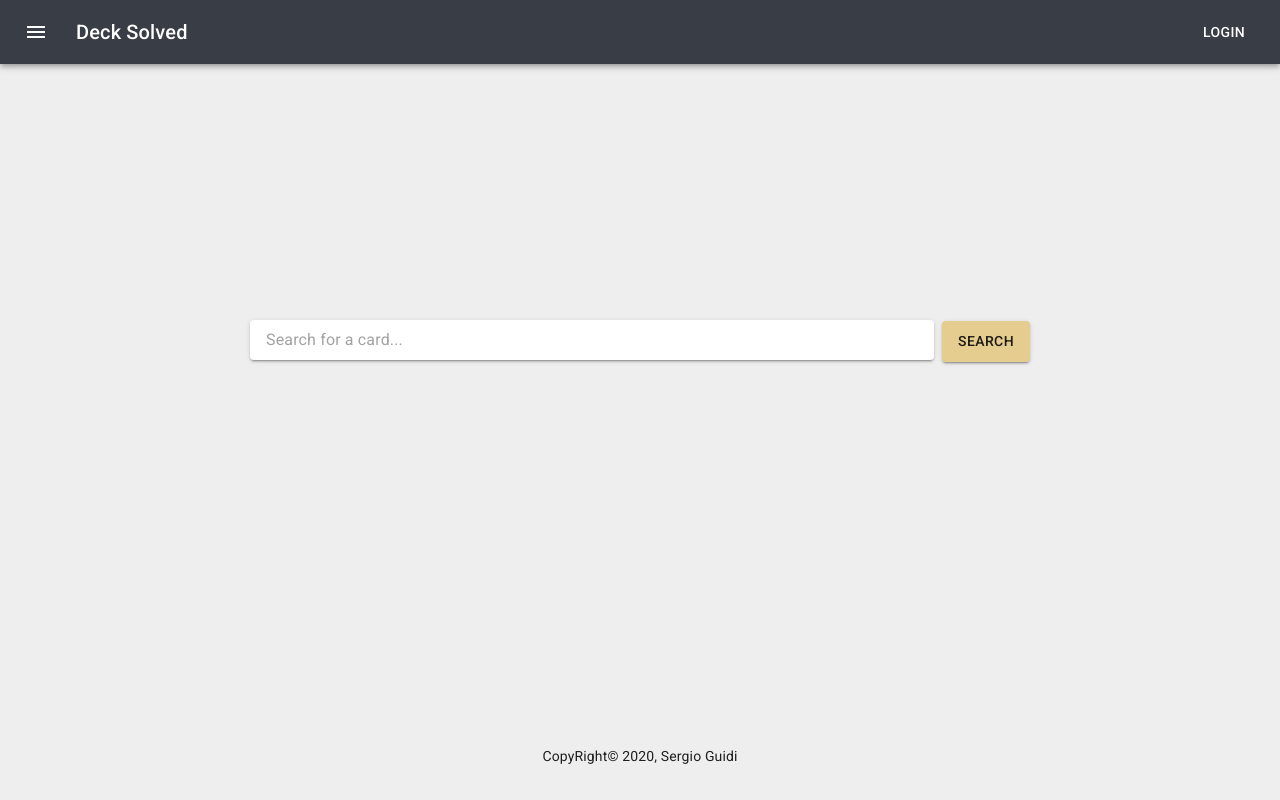
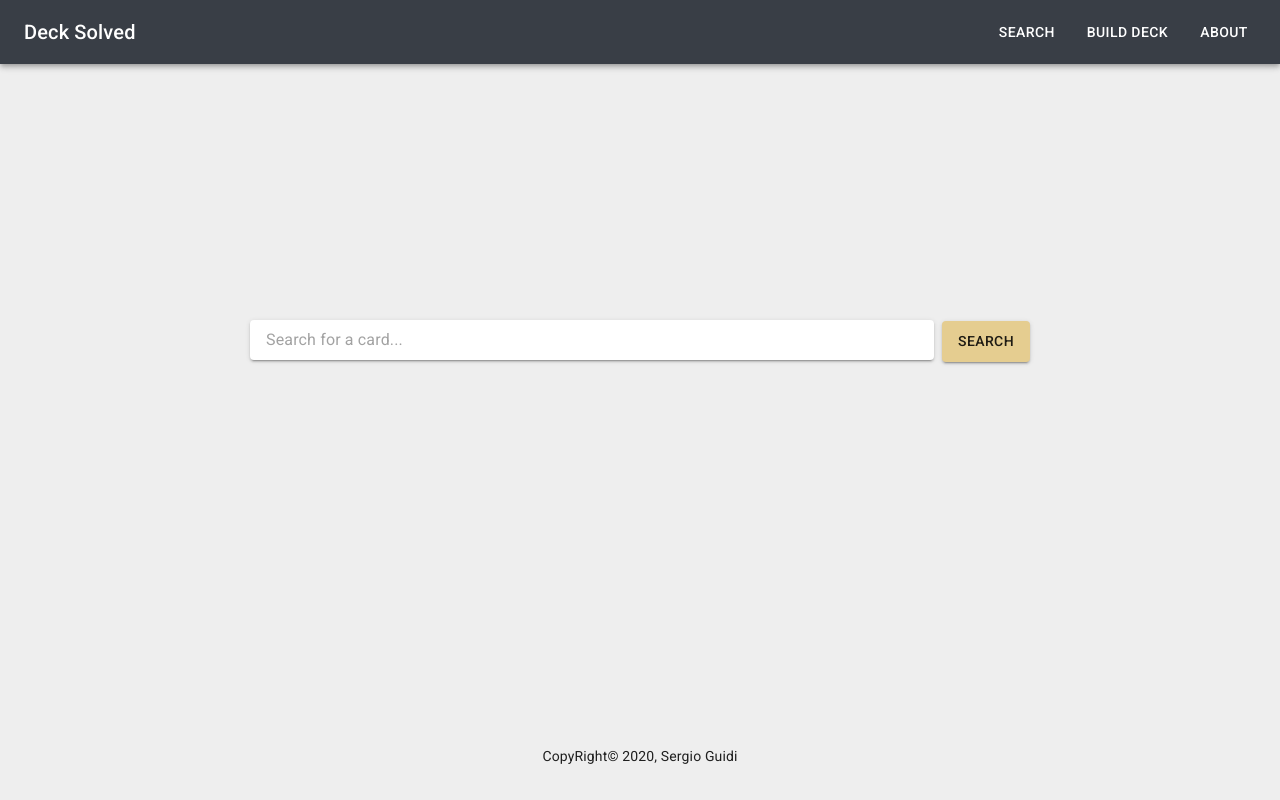
Before and after one commit to serjaou/deck-solved, a React (Create React App) app in the folder client/: page / in a window 1280 px wide. Built offline with nearby package versions, Linux system fonts and the light colour scheme.

Commit message:
Add a NavButtons component and refactor the NavBar

```diff
--- a/client/src/components/layout/NavBar.js
+++ b/client/src/components/layout/NavBar.js
@@ -1,17 +1,9 @@
 import React from 'react';
 import { makeStyles } from '@material-ui/core/styles';
-import { AppBar, Toolbar } from '@material-ui/core';
-import { Button, IconButton } from '@material-ui/core';
-import { Typography } from '@material-ui/core';
-import MenuIcon from '@material-ui/icons/Menu';
+import { AppBar, Toolbar, Typography } from '@material-ui/core';
+import NavButtons from './NavButtons';
 
 const useStyles = makeStyles(theme => ({
-  root: {
-    flexGrow: 1
-  },
-  menuButton: {
-    marginRight: theme.spacing(2)
-  },
   title: {
     flexGrow: 1
   }
@@ -19,25 +11,16 @@ const useStyles = makeStyles(theme => ({
 
 function NavBar() {
   const classes = useStyles();
+
   return (
-    <div className={classes.root}>
     <AppBar position='static'>
       <Toolbar>
-          <IconButton
-            edge='start'
-            className={classes.menuButton}
-            color='inherit'
-            aria-label='menu'
-          >
-            <MenuIcon />
-          </IconButton>
         <Typography variant='h6' className={classes.title}>
           Deck Solved
         </Typography>
-          <Button color='inherit'>Login</Button>
+        <NavButtons />
       </Toolbar>
     </AppBar>
-    </div>
   );
 }
 
--- /dev/null
+++ b/client/src/components/layout/NavButtons.js
@@ -0,0 +1,35 @@
+import React from 'react';
+import { Box, Button, IconButton, useMediaQuery } from '@material-ui/core';
+import { makeStyles } from '@material-ui/core/styles';
+import MenuIcon from '@material-ui/icons/Menu';
+
+const useStyles = makeStyles(theme => ({
+  button: {
+    marginLeft: '1rem'
+  }
+}));
+
+function NavButtons() {
+  const matches = useMediaQuery('(max-width:600px)');
+  const classes = useStyles();
+
+  return matches ? (
+    <IconButton color='inherit' aria-label='menu'>
+      <MenuIcon />
+    </IconButton>
+  ) : (
+    <Box component='span'>
+      <Button className={classes.button} color='inherit'>
+        Search
+      </Button>
+      <Button className={classes.button} color='inherit'>
+        Build Deck
+      </Button>
+      <Button className={classes.button} color='inherit'>
+        About
+      </Button>
+    </Box>
+  );
+}
+
+export default NavButtons;
```
Lines whose indentation alone changed are shown as unchanged.
